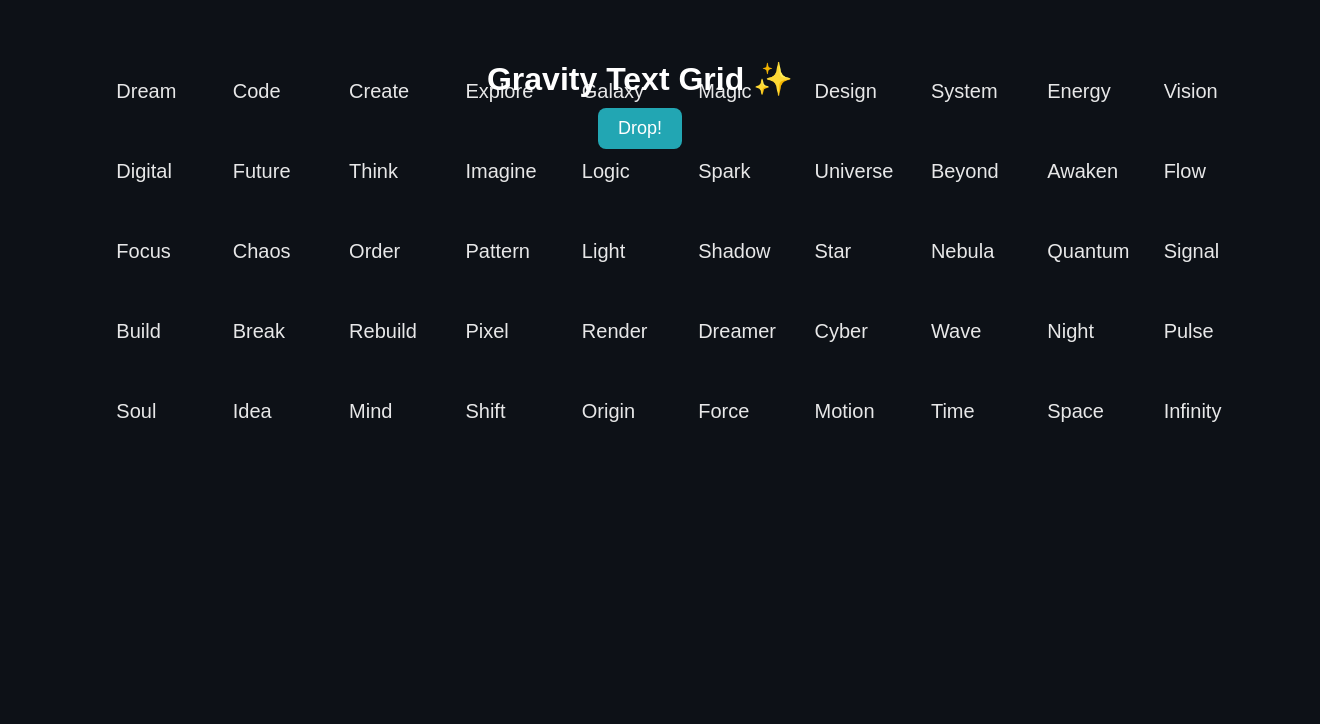
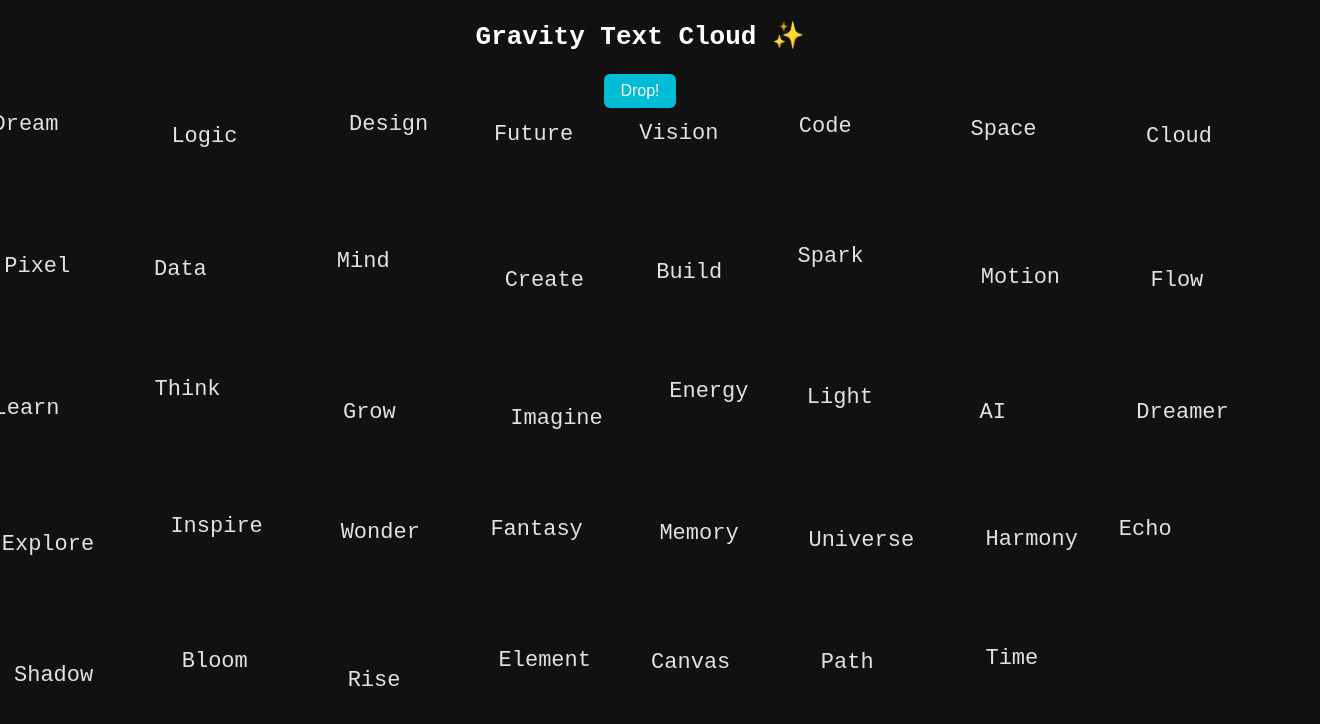
Before and after one commit to yutr121/yutr121.github.io, a plain HTML site: page index.html in a window 1280 px wide. Shown: the whole page, 1320 px wide, since content can reach past the window. Drawn offline with nearby package versions, Linux system fonts and the light colour scheme.

Commit message:
Floating chaos natural to the bottom

```diff
--- a/index.html
+++ b/index.html
@@ -1,125 +1,124 @@
 <!DOCTYPE html>
-<html lang="zh-Hant">
+<html lang="en">
 <head>
 <meta charset="UTF-8">
-<title>Gravity Text Grid</title>
+<title>Gravity Text Cloud ✨</title>
 
 <script src="https://code.jquery.com/jquery-3.6.0.min.js"></script>
 
 <style>
 body {
-        background: #0d1117;
-        color: #fff;
-        font-family: "Poppins", sans-serif;
-        overflow: hidden;
-        text-align: center;
-        margin-top: 60px;
+    margin:0;
+    background:#111;
+    font-family:monospace;
+    overflow:hidden;
 }
 
-    h1 { margin-bottom: 10px; }
-
+h2 {
+    color:white;
+    text-align:center;
+    margin-top:20px;
+    font-size:26px;
+}
 button {
-        margin-bottom: 20px;
-        padding: 10px 20px;
-        font-size: 18px;
-        cursor: pointer;
-        border-radius: 8px;
-        border: none;
-        background: #22a6b3;
-        color: #fff;
+    padding:8px 16px;
+    border:none;
+    background:#00bcd4;
+    color:white;
+    border-radius:6px;
+    cursor:pointer;
+    font-size:16px;
+}
+button:hover {
+    background:#00a2b6;
 }
 
+/* container covers full screen */
 .container {
-        position: fixed;
-        top: 0; left: 0;
-        width: 100%;
-        height: 100%;
-        pointer-events: none;
-        overflow: hidden;
+    display:flex;
+    flex-wrap:wrap;
+    width:100vw;
+    height:100vh;
+    justify-content:center;
+    align-items:center;
+    position:relative;
+    padding:20px;
 }
 
+/* text style */
 .word {
-        position: absolute;
-        opacity: 0.9;
-        font-size: 20px;
-        animation: float 5s ease-in-out infinite;
-        transition: transform 1.4s cubic-bezier(.10,.85,.30,1.3), opacity 0.8s;
+    color:#eee;
+    font-size:22px;
+    opacity:0.95;
+    margin:12px;
+    position:absolute;
+    transition: transform 2.4s cubic-bezier(.10,.82,.23,1.2),
+                opacity 1.4s ease;
 }
 
+/* float animation */
 @keyframes float {
-        0%   { transform: translateY(0) translateX(0); }
-        50%  { transform: translateY(-18px) translateX(8px); }
-        100% { transform: translateY(0) translateX(0); }
+    0% { transform:translateY(0)}
+    50% { transform:translateY(-8px)}
+    100% { transform:translateY(0)}
 }
-
-    .falling {
-        animation: none !important;
-        opacity: 1;
+.word.float {
+    animation: float 4s ease-in-out infinite;
 }
 </style>
+
 </head>
 <body>
 
-<h1>Gravity Text Grid ✨</h1>
-<button id="btnChaos">Drop!</button>
+<h2>Gravity Text Cloud ✨</h2>
+<div style="text-align:center;margin-bottom:10px;">
+    <button id="dropBtn">Drop!</button>
+</div>
 
-<div class="container" id="textArea"></div>
+<div class="container"></div>
 
 <script>
-// 英文字庫
+$(document).ready(function(){
+
     const words = [
-  "Dream","Code","Create","Explore","Galaxy","Magic","Design","System","Energy","Vision",
-  "Digital","Future","Think","Imagine","Logic","Spark","Universe","Beyond","Awaken","Flow",
-  "Focus","Chaos","Order","Pattern","Light","Shadow","Star","Nebula","Quantum","Signal",
-  "Build","Break","Rebuild","Pixel","Render","Dreamer","Cyber","Wave","Night","Pulse",
-  "Soul","Idea","Mind","Shift","Origin","Force","Motion","Time","Space","Infinity"
+        "Dream","Logic","Design","Future","Vision","Code","Space","Cloud",
+        "Pixel","Data","Mind","Create","Build","Spark","Motion","Flow",
+        "Learn","Think","Grow","Imagine","Energy","Light","AI","Dreamer",
+        "Explore","Inspire","Wonder","Fantasy","Memory","Universe","Harmony",
+        "Echo","Shadow","Bloom","Rise","Element","Canvas","Path","Time"
     ];
 
-const rows = 5;
-const cols = 10;
-const spacingX = window.innerWidth / (cols + 1);
-const spacingY = (window.innerHeight * 0.6) / (rows + 1);
-const container = $("#textArea");
-
-// 以 Grid 規律排列
-let index = 0;
-for (let r = 1; r <= rows; r++) {
-  for (let c = 1; c <= cols; c++) {
-    const w = words[index % words.length];
-    const x = spacingX * c;
-    const y = spacingY * r;
-
-    container.append(`
-      <span class='word'
-        data-x='${x}'
-        data-y='${y}'
-        style='left:${x}px; top:${y}px;'
-      >${w}</span>
-    `);
-    index++;
-  }
-}
-
-// 掉落
-$("#btnChaos").click(function () {
+    const container = $(".container");
+    const screenW = window.innerWidth;
     const screenH = window.innerHeight;
 
-    $(".word").each(function(){
-        const y = parseFloat($(this).attr("data-y"));
-        const fallDistance = screenH - y - 40;
+    // arrange words across screen but slightly randomized
+    words.forEach((w,i)=>{
+        const x = (i % 8) * (screenW/8) + (Math.random()*40 - 20);
+        const y = Math.floor(i/8) * (screenH/6) + (Math.random()*30 - 15);
 
-        $(this).addClass("falling");
-        $(this).css("transform", `translateY(${fallDistance}px) rotate(${(Math.random()*40-20)}deg)`);
+        const el = $(`<div class='word float'>${w}</div>`);
+        el.css({left:x, top:y});
+        el.data("home",{x,y});
+        container.append(el);
     });
 
-    // 回復
-    setTimeout(() => {
-        $(".word").css("transform", "translateY(0) rotate(0)");
-    }, 2500);
+    $("#dropBtn").click(()=>{
+        $(".word").each(function(){
+            $(this).removeClass("float").css({
+                transform:`translateY(${screenH}px) rotate(${Math.random()*60-30}deg)`
+            });
+        });
 
-    setTimeout(() => {
-        $(".word").removeClass("falling");
-    }, 3500);
+        setTimeout(()=>{
+            $(".word").each(function(){
+                const home = $(this).data("home");
+                $(this).css({transform:`translate(0,0)`});
+                setTimeout(()=>$(this).addClass("float"),1000);
+            });
+        },2600);
+    });
+
 });
 </script>
 
```
Lines whose indentation alone changed are shown as unchanged.
